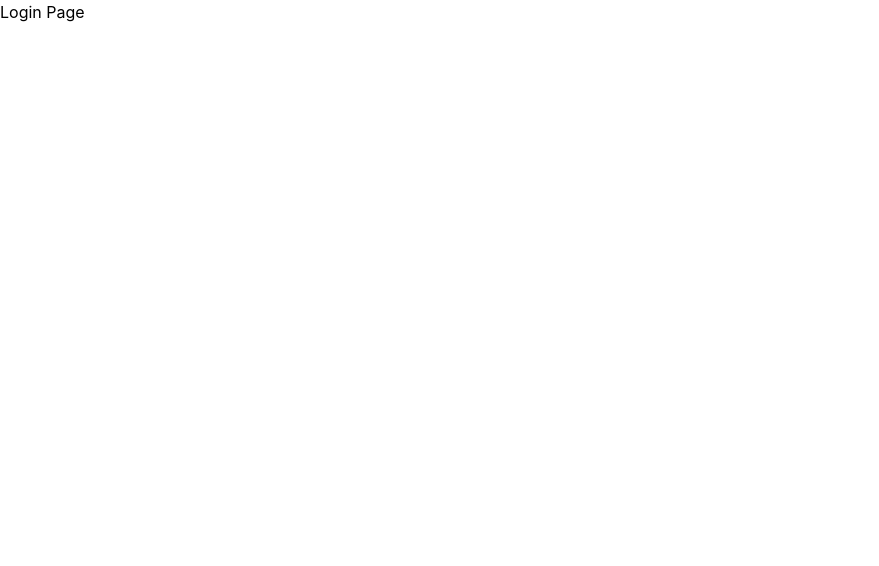
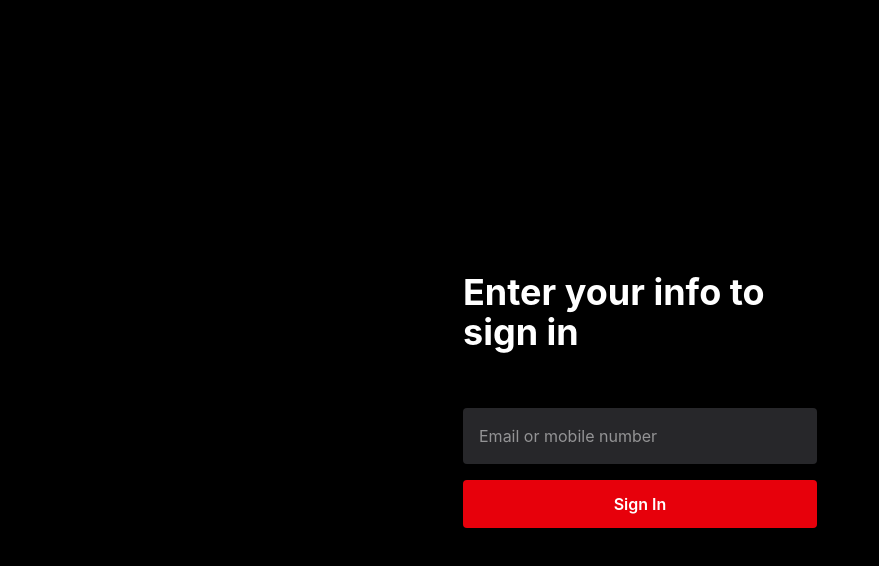
Before and after one commit to kaizen0103/netflix-clone, a React (Vite) app: page /login in a window 1280 px wide. Shown: the top 566 px of the page, without its empty margins (0-879 px from the left). Built offline with nearby package versions, Linux system fonts and the light colour scheme.

Commit message:
Setup routing and login navigation

```diff
--- a/src/components/Navbar.jsx
+++ b/src/components/Navbar.jsx
@@ -1,4 +1,4 @@
-
+import { Link } from "react-router-dom";
 
 const Navbar = () => {
   return (
@@ -6,9 +6,12 @@ const Navbar = () => {
         <h1 className="text-red-600 text-4xl font-bold">
             NETFLIX
         </h1>
-        <button className="bg-red-600 text-white px-4 py-2 rounded">
+        <Link
+            to="/login"
+            className="bg-red-600 text-white px-4 py-2 rounded-md hover:bg-red-700 transition"
+        >
             Sign In
-        </button>
+        </Link>
     </nav>
 
   );
--- a/src/pages/Home.jsx
+++ b/src/pages/Home.jsx
@@ -11,7 +11,7 @@ import Footer from '../components/Footer'
 const Home = () => {
   return (
     <div className='bg-black min-h-screen'>
-      <h1>Home Page</h1>
+
 
       <Navbar/>
 
--- a/src/pages/Login.jsx
+++ b/src/pages/Login.jsx
@@ -2,8 +2,23 @@ import React from 'react'
 
 const Login = () => {
   return (
-    <div>
-      <h1>Login Page</h1>
+    <div className='min-h-screen bg-black flex items-center justify-center'>
+      <div className='bg-black/80 p-12 rounded-md w-[450px]'>
+        <h1 className='text-white text-4xl font-bold mb-8'>Enter your info to sign in</h1>
+        <p>Or get started with a new account.</p>
+       <form className='flex flex-col gap-4' >
+        <input
+        type="email"
+        placeholder='Email or mobile number'
+        className='p-4 rounded bg-zinc-800 text-white outline-none'
+        />
+        <button className='bg-red-600 text-white py-3 rounded font-semibold hover:bg-red-500'>
+            Sign In
+        </button>
+
+       </form>
+
+      </div>
     </div>
   )
 }
```
